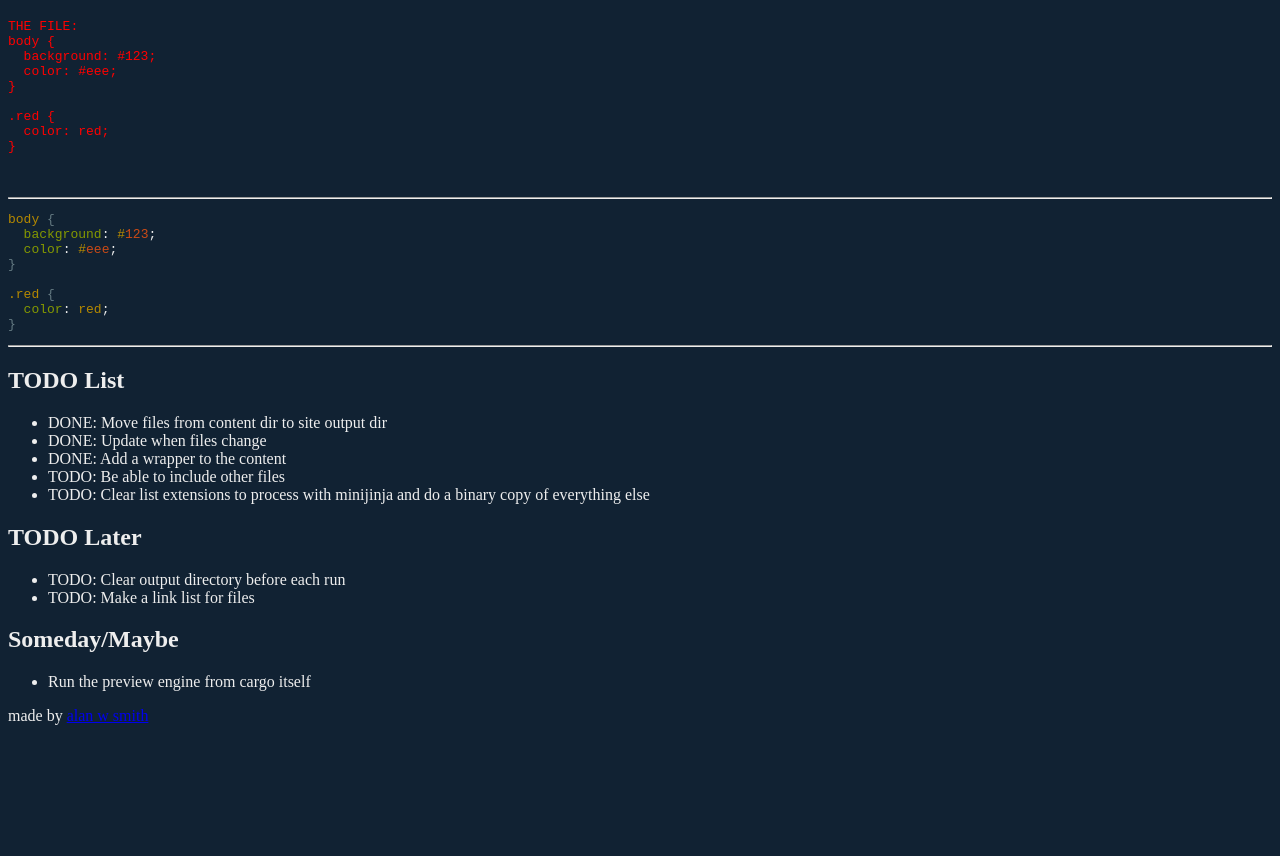
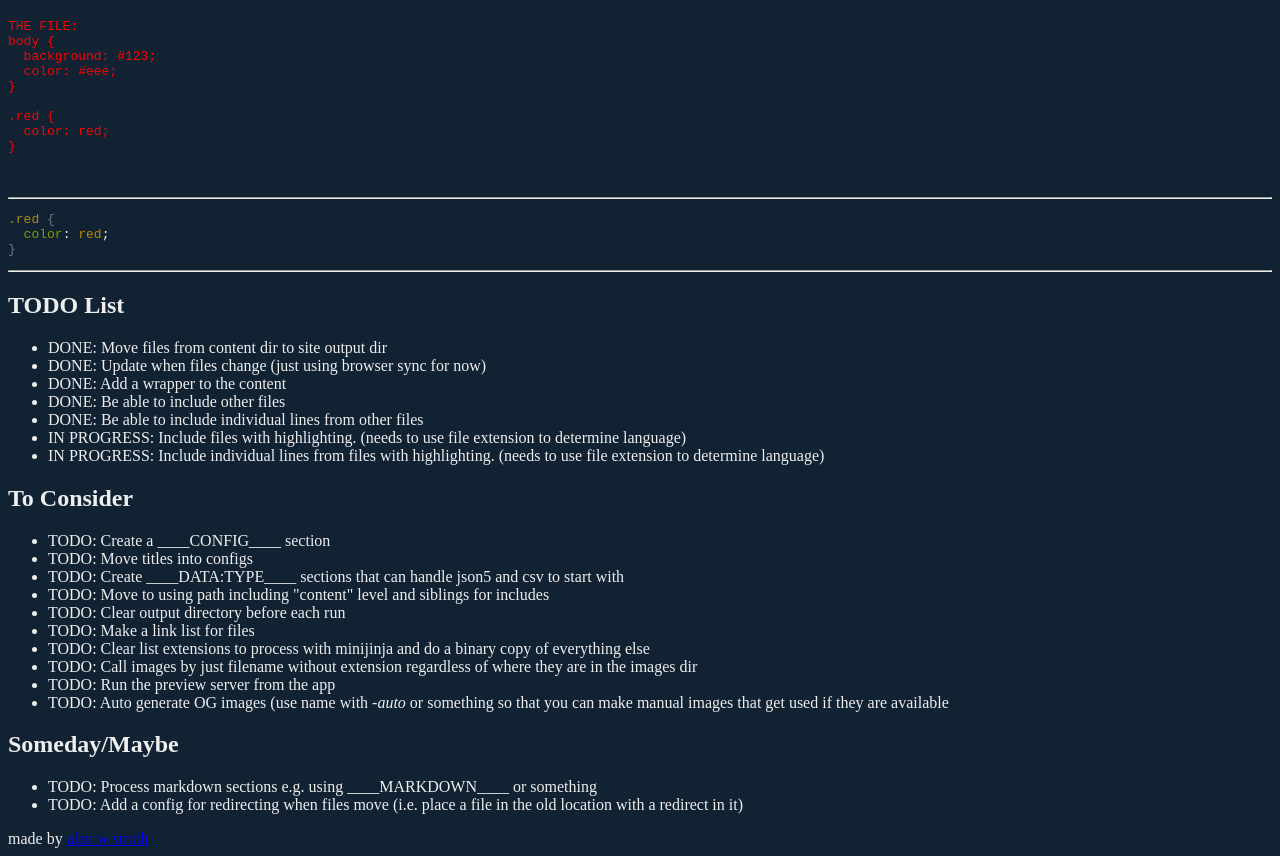
Before and after one commit to alanwsmith/site-builder.alanwsmith.com, a plain HTML site: page _site/index.html in a window 1280 px wide. Shown: the part 61-917 px from the top of the page. Before the commit the page ends 800 px from the top, so only its background shows below. Drawn offline with Linux system fonts and the light colour scheme.

Commit message:
Getting highlighted lines

```diff
--- a/_site/index.html
+++ b/_site/index.html
@@ -26,12 +26,7 @@ body {
 </div>
 
 <hr />
-  <pre><code><span class="line-marker"></span><span class="source css"><span class="meta selector css"><span class="entity name tag css">body</span> </span><span class="meta property-list css"><span class="punctuation section property-list css">{</span>
-<span class="line-marker"></span>  <span class="meta property-name css"><span class="support type property-name css">background</span></span><span class="punctuation separator key-value css">:</span><span class="meta property-value css"> </span><span class="meta property-value css"><span class="constant other color rgb-value css"><span class="punctuation definition constant css">#</span>123</span></span><span class="punctuation terminator rule css">;</span>
-<span class="line-marker"></span>  <span class="meta property-name css"><span class="support type property-name css">color</span></span><span class="punctuation separator key-value css">:</span><span class="meta property-value css"> </span><span class="meta property-value css"><span class="constant other color rgb-value css"><span class="punctuation definition constant css">#</span>eee</span></span><span class="punctuation terminator rule css">;</span>
-<span class="line-marker"></span></span><span class="punctuation section property-list css">}</span>
-<span class="line-marker"></span>
-<span class="line-marker"></span><span class="meta selector css"><span class="entity other attribute-name class css"><span class="punctuation definition entity css">.</span>red</span> </span><span class="meta property-list css"><span class="punctuation section property-list css">{</span>
+  <pre><code><span class="line-marker"></span><span class="meta selector css"><span class="entity other attribute-name class css"><span class="punctuation definition entity css">.</span>red</span> </span><span class="meta property-list css"><span class="punctuation section property-list css">{</span>
 <span class="line-marker"></span>  <span class="meta property-name css"><span class="support type property-name css">color</span></span><span class="punctuation separator key-value css">:</span><span class="meta property-value css"> </span><span class="meta property-value css"><span class="support constant color w3c-standard-color-name css">red</span></span><span class="punctuation terminator rule css">;</span>
 <span class="line-marker"></span></span><span class="punctuation section property-list css">}</span></span></code></pre>
 <hr />
@@ -44,26 +39,51 @@ body {
   </li>
   <li>
     DONE: Update when files change
+    (just using browser sync for now)
   </li>
   <li>
     DONE: Add a wrapper to the content
   </li>
   <li>
-    TODO: Be able to include other files
+    DONE: Be able to include other files
   </li>
   <li>
-    TODO: Clear list extensions to process with
-    minijinja and do a binary copy of everything
-    else
+    DONE: Be able to include individual lines
+    from other files
+  </li>
+  <li>
+    IN PROGRESS: Include files with highlighting.
+    (needs to use file extension to determine language)
+  </li>
+  <li>
+    IN PROGRESS: Include individual lines from
+    files with highlighting. (needs to use file
+    extension to determine language)
+  </li>
 </ul>
+
 
 <!--
 <h2>Web Component Test</h2>
 <youtube-player video="E3vYVGMgZYY"></youtube-player>
 -->
 
-<h2>TODO Later</h2>
+<h2>To Consider</h2>
 <ul>
+  <li>
+    TODO: Create a ____CONFIG____ section
+  </li>
+  <li>
+    TODO: Move titles into configs
+  </li>
+  <li>
+    TODO: Create ____DATA:TYPE____ sections
+    that can handle json5 and csv to start with
+  </li>
+  <li>
+    TODO: Move to using path including
+    "content" level and siblings for includes
+  </li>
   <li>
     TODO: Clear output directory before
     each run
@@ -71,15 +91,41 @@ body {
   <li>
     TODO: Make a link list for files
   </li>
+  <li>
+    TODO: Clear list extensions to process with
+    minijinja and do a binary copy of everything
+    else
+  </li>
+  <li>
+    TODO: Call images by just filename
+    without extension regardless of where
+    they are in the images dir
+  </li>
+  <li>
+    TODO: Run the preview server from the app
+  </li>
+  <li>
+    TODO: Auto generate OG images (use name
+    with <em>-auto</em> or something so that
+    you can make manual images that get used
+    if they are available
+  </li>
 </ul>
 
 <h2>Someday/Maybe</h2>
 <ul>
   <li>
-    Run the preview engine from
-    cargo itself
+    TODO: Process markdown sections e.g.
+    using ____MARKDOWN____ or something
+  </li>
+  <li>
+    TODO: Add a config for redirecting
+    when files move (i.e. place a file
+    in the old location with a redirect
+    in it)
   </li>
 </ul>
+
 
   </body>
 
```
Also changed, not shown: content/index.html (+59 -8 lines), 1 other file.
